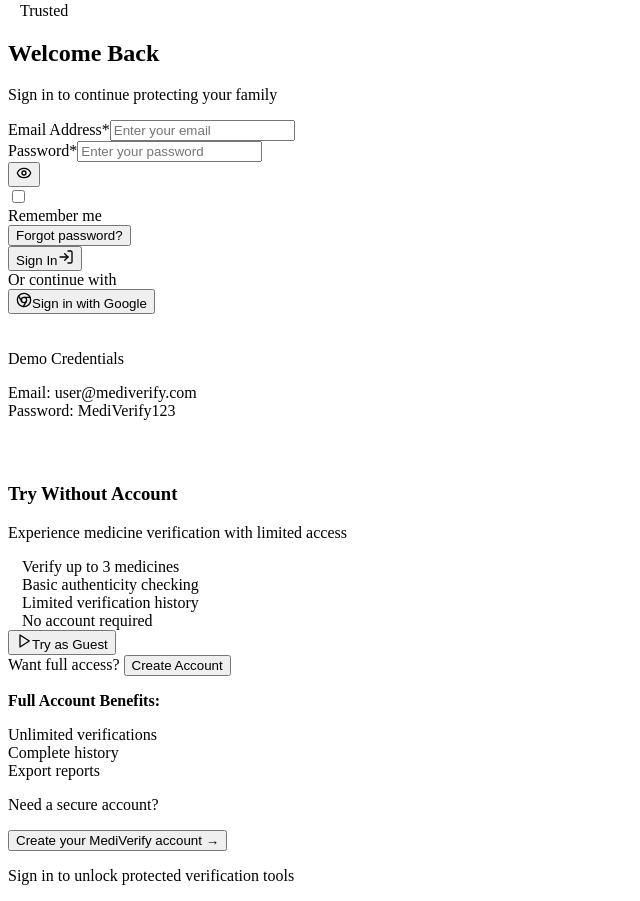
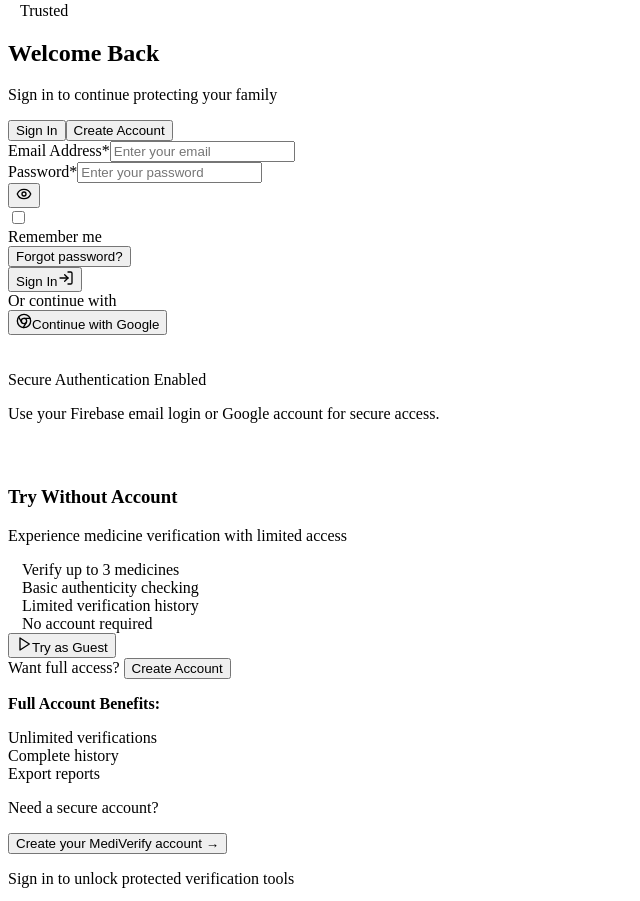
Before and after one commit to RangeshPandianPT/MediVerify, a React (Vite) app: page /login in a window 1280 px wide. Shown: the part 1506-2407 px from the top of the page, without its empty margins (0-640 px from the left). Built offline with nearby package versions, Linux system fonts and the light colour scheme; no server answers; the HTML template or start-up script is replaced by a standard one.

Commit message:
Commit 7: Integrate Firebase email/password authentication into LoginForm with error handling

```diff
--- a/src/pages/login/components/LoginForm.jsx
+++ b/src/pages/login/components/LoginForm.jsx
@@ -1,25 +1,28 @@
 import React, { useState } from 'react';
-import { useNavigate } from 'react-router-dom';
+import { useNavigate, useSearchParams } from 'react-router-dom';
 import Icon from '../../../components/AppIcon';
 import Button from '../../../components/ui/Button';
 import Input from '../../../components/ui/Input';
 import { Checkbox } from '../../../components/ui/Checkbox';
 
-const LoginForm = ({ onSubmit, isLoading = false }) => {
+const LoginForm = ({
+  onEmailPasswordAuth,
+  onGoogleAuth,
+  onForgotPassword,
+  isLoading = false
+}) => {
   const navigate = useNavigate();
+  const [searchParams, setSearchParams] = useSearchParams();
+  const initialMode = searchParams.get('mode') === 'signup' ? 'signup' : 'signin';
   const [formData, setFormData] = useState({
+    fullName: '',
     email: '',
     password: '',
     rememberMe: false
   });
+  const [authMode, setAuthMode] = useState(initialMode);
   const [errors, setErrors] = useState({});
   const [showPassword, setShowPassword] = useState(false);
-
-  // Mock credentials for demo
-  const mockCredentials = {
-    email: 'user@mediverify.com',
-    password: 'MediVerify123'
-  };
 
   const handleInputChange = (field, value) => {
     setFormData(prev => ({ ...prev, [field]: value }));
@@ -30,6 +33,10 @@
 
   const validateForm = () => {
     const newErrors = {};
+
+    if (authMode === 'signup' && !formData?.fullName?.trim()) {
+      newErrors.fullName = 'Full name is required to create an account';
+    }
 
     if (!formData?.email) {
       newErrors.email = 'Email is required';
@@ -52,28 +59,41 @@
 
     if (!validateForm()) return;
 
-    // Check mock credentials
-    if (formData?.email !== mockCredentials?.email || formData?.password !== mockCredentials?.password) {
-      setErrors({
-        general: `Invalid credentials. Use: ${mockCredentials?.email} / ${mockCredentials?.password}`
-      });
+    try {
+      await onEmailPasswordAuth?.(formData, authMode);
+      navigate('/user-dashboard');
+    } catch (error) {
+      setErrors({ general: error?.message || 'Authentication failed. Please try again.' });
+    }
+  };
+
+  const handleForgotPassword = async () => {
+    if (!formData?.email) {
+      setErrors({ email: 'Enter your email first to reset password.' });
       return;
     }
 
     try {
-      await onSubmit?.(formData);
-      navigate('/user-dashboard');
+      await onForgotPassword?.(formData?.email);
+      setErrors({ general: 'Password reset email sent. Please check your inbox.' });
     } catch (error) {
-      setErrors({ general: 'Login failed. Please try again.' });
+      setErrors({ general: error?.message || 'Unable to send reset email. Please try again.' });
     }
   };
 
-  const handleForgotPassword = () => {
-    alert('Password reset functionality will be available soon. Use demo credentials for now.');
+  const handleGoogleSignIn = async () => {
+    try {
+      await onGoogleAuth?.();
+      navigate('/user-dashboard');
+    } catch (error) {
+      setErrors({ general: error?.message || 'Google sign-in failed. Please try again.' });
+    }
   };
 
-  const handleGoogleSignIn = () => {
-    alert('Google Sign-In will be available in the next update.');
+  const toggleMode = (mode) => {
+    setAuthMode(mode);
+    setErrors({});
+    setSearchParams(mode === 'signup' ? { mode: 'signup' } : {});
   };
 
   return (
@@ -87,6 +107,36 @@
               <p className="text-sm text-error">{errors?.general}</p>
             </div>
           </div>
+        )}
+
+        <div className="grid grid-cols-2 bg-muted/40 rounded-lg p-1 gap-1">
+          <button
+            type="button"
+            className={`py-2 text-sm rounded-md transition-colors ${authMode === 'signin' ? 'bg-background text-foreground shadow-sm' : 'text-muted-foreground hover:text-foreground'}`}
+            onClick={() => toggleMode('signin')}
+          >
+            Sign In
+          </button>
+          <button
+            type="button"
+            className={`py-2 text-sm rounded-md transition-colors ${authMode === 'signup' ? 'bg-background text-foreground shadow-sm' : 'text-muted-foreground hover:text-foreground'}`}
+            onClick={() => toggleMode('signup')}
+          >
+            Create Account
+          </button>
+        </div>
+
+        {authMode === 'signup' && (
+          <Input
+            type="text"
+            label="Full Name"
+            placeholder="Enter your full name"
+            value={formData?.fullName}
+            onChange={(e) => handleInputChange('fullName', e?.target?.value)}
+            error={errors?.fullName}
+            required
+            className="mb-0"
+          />
         )}
 
         {/* Email Field */}
@@ -131,6 +181,7 @@
             onChange={(e) => handleInputChange('rememberMe', e?.target?.checked)}
             size="sm"
           />
+          {authMode === 'signin' && (
             <button
               type="button"
               onClick={handleForgotPassword}
@@ -138,6 +189,7 @@
             >
               Forgot password?
             </button>
+          )}
         </div>
 
         {/* Sign In Button */}
@@ -146,10 +198,10 @@
           loading={isLoading}
           fullWidth
           className="h-12"
-          iconName="LogIn"
+          iconName={authMode === 'signup' ? 'UserPlus' : 'LogIn'}
           iconPosition="right"
         >
-          Sign In
+          {authMode === 'signup' ? 'Create Account' : 'Sign In'}
         </Button>
 
         {/* Divider */}
@@ -167,23 +219,22 @@
           type="button"
           variant="outline"
           onClick={handleGoogleSignIn}
+          loading={isLoading}
           fullWidth
           className="h-12"
           iconName="Chrome"
           iconPosition="left"
         >
-          Sign in with Google
+          Continue with Google
         </Button>
 
-        {/* Demo Credentials Info */}
         <div className="bg-accent/10 border border-accent/20 rounded-lg p-4">
           <div className="flex items-start space-x-2">
             <Icon name="Info" size={16} color="var(--color-accent)" />
             <div>
-              <p className="text-sm font-medium text-foreground mb-1">Demo Credentials</p>
+              <p className="text-sm font-medium text-foreground mb-1">Secure Authentication Enabled</p>
               <p className="text-xs text-muted-foreground">
-                Email: {mockCredentials?.email}<br />
-                Password: {mockCredentials?.password}
+                Use your Firebase email login or Google account for secure access.
               </p>
             </div>
           </div>
```
Lines whose indentation alone changed are shown as unchanged.
